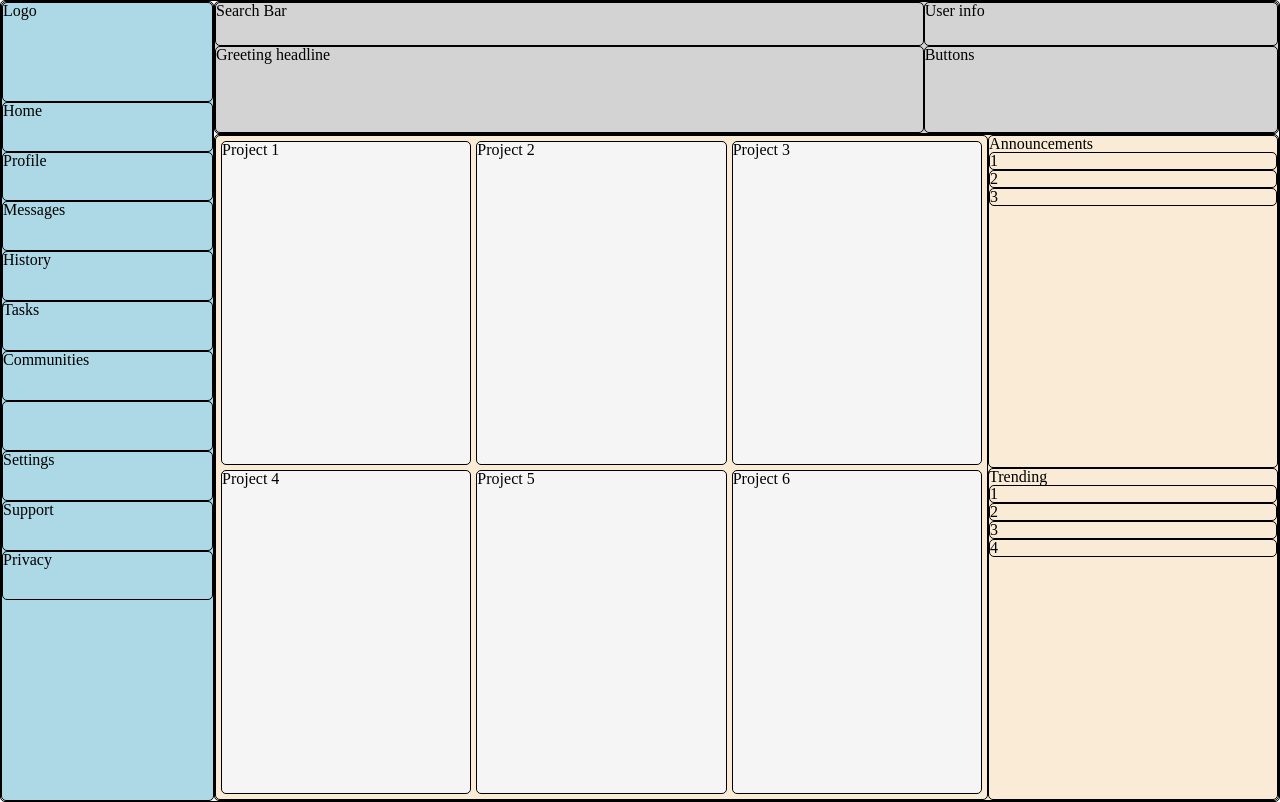
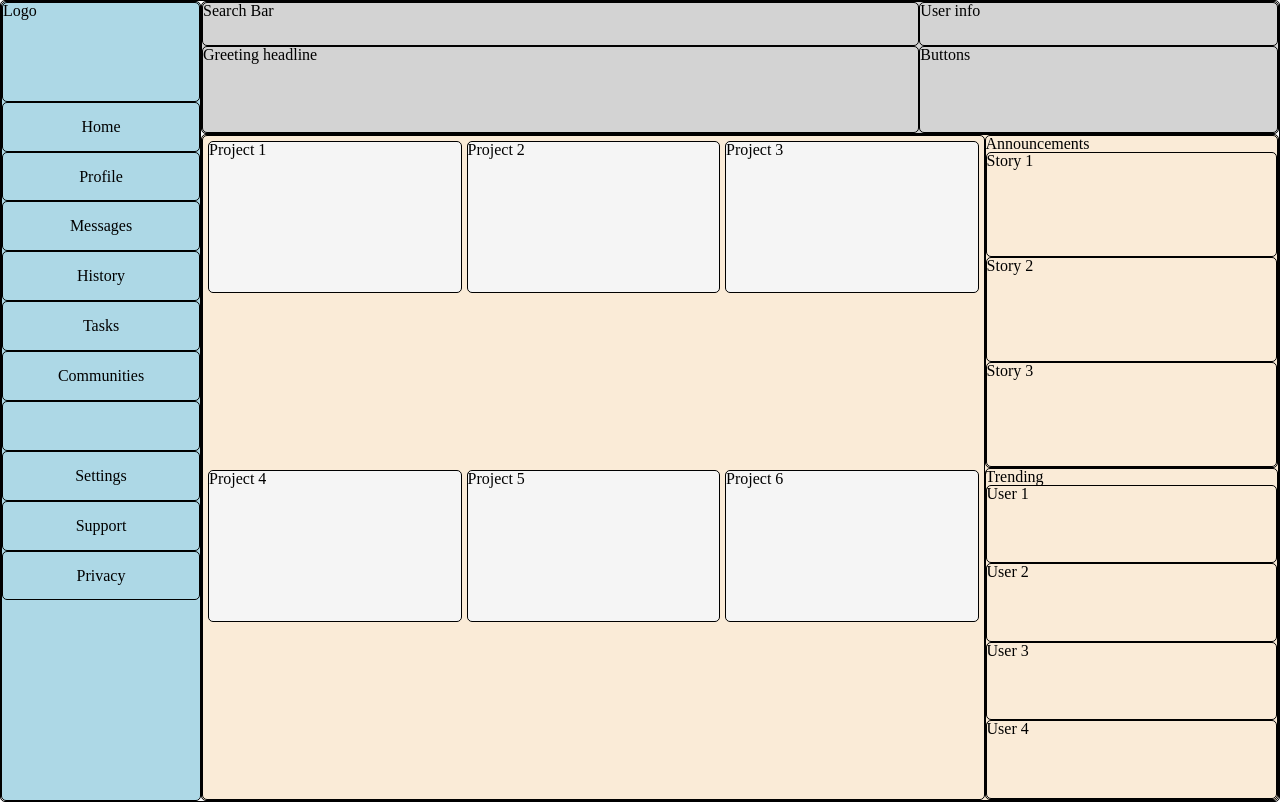
Before and after one commit to JakeBrowning90/dashboard-project, a plain HTML site: page index.html in a window 1280 px wide. Drawn offline with Linux system fonts and the light colour scheme.

Commit message:
Adjust width of sidebar and center text

```diff
--- a/index.html
+++ b/index.html
@@ -18,16 +18,16 @@
         </div>
         <div class="sidebar">
             <div>Logo</div>
-            <div>Home</div>
-            <div>Profile</div>
-            <div>Messages</div>
-            <div>History</div>
-            <div>Tasks</div>
-            <div>Communities</div>
+            <div class="sidebar-link">Home</div>
+            <div class="sidebar-link">Profile</div>
+            <div class="sidebar-link">Messages</div>
+            <div class="sidebar-link">History</div>
+            <div class="sidebar-link">Tasks</div>
+            <div class="sidebar-link">Communities</div>
             <div></div>
-            <div>Settings</div>
-            <div>Support</div>
-            <div>Privacy</div>
+            <div class="sidebar-link">Settings</div>
+            <div class="sidebar-link">Support</div>
+            <div class="sidebar-link">Privacy</div>
         </div>
         <div class="main-content">
             <div class="projects">
@@ -38,16 +38,16 @@
                 <div class="card">Project 5</div>
                 <div class="card">Project 6</div>
             </div>
-            <div>Announcements
-                <div>1</div>
-                <div>2</div>
-                <div>3</div>
+            <div class="announcements">Announcements
+                <div>Story 1</div>
+                <div>Story 2</div>
+                <div>Story 3</div>
             </div>
-            <div>Trending
-                <div>1</div>
-                <div>2</div>
-                <div>3</div>
-                <div>4</div>
+            <div class="trending">Trending
+                <div>User 1</div>
+                <div>User 2</div>
+                <div>User 3</div>
+                <div>User 4</div>
             </div>
         </div>
     </divv>
--- a/style.css
+++ b/style.css
@@ -6,7 +6,8 @@ div {
 .container {
     height: 100vh;
     display: grid;
-    grid-template-columns: 1fr 5fr;
+    grid-template-columns: 200px 5fr;
+    /*grid-template-columns: 1fr 5fr;*/
     grid-template-rows: 1fr 5fr;
 }
 
@@ -24,6 +25,12 @@ div {
     grid-row: 1 / 3;
     display: grid;
     grid-template-rows: 2fr repeat(10, 1fr) 4fr;
+}
+
+.sidebar-link {
+    display: flex;
+    justify-content: center;
+    align-items: center;
 }
 
 .main-content {
@@ -45,4 +52,15 @@ div {
 
 .card {
     background-color: whitesmoke;
+    height: 150px;
 }
+
+.announcements{
+    display: grid;
+    grid-template-rows: 1em repeat(3, 1fr);
+}
+
+.trending {
+    display: grid;
+    grid-template-rows: 1em repeat(4, 1fr);
+}
```
